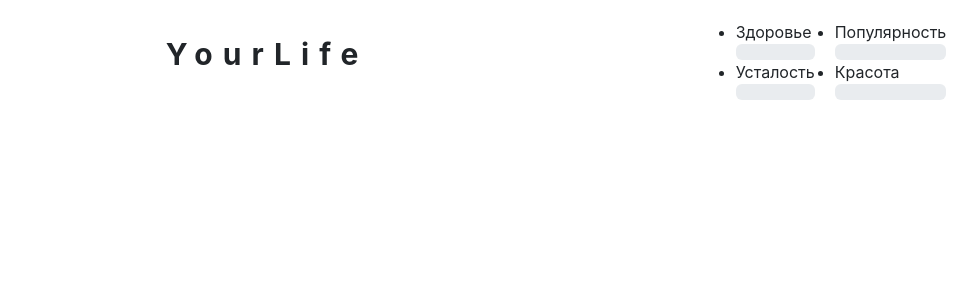
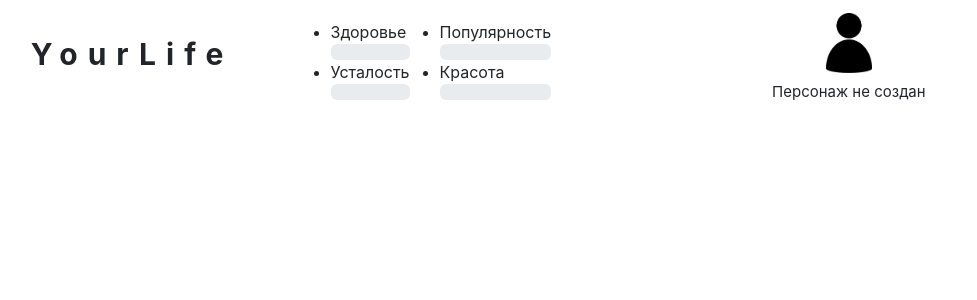
Before and after one commit to CheateRYT/yourLifeReact, a React (Create React App) app: page /game in a window 1280 px wide. Shown: the top 300 px of the page, without its empty margins (84-1061 px from the left). Built offline with nearby package versions, Linux system fonts and the light colour scheme.

Commit message:
added mini-profile

```diff
--- a/src/Components/Game.jsx
+++ b/src/Components/Game.jsx
@@ -3,10 +3,11 @@ import { useContext, useEffect } from 'react';
 import { UserContext } from '../Contexts/UserContext';
 import { Routes, Route, Outlet } from 'react-router-dom';
 import ProgressBar from 'react-bootstrap/ProgressBar';
+import emptyProfile from '../img/emptyProfile.png';
 export const Game = () => {
   return (
     <div className="game">
-      <div className="container game-navbar ">
+      <div className="container game-navbar">
         <h1 className="game-navbar__title">YourLife</h1>
         <ul className="charact-list">
           <div className="characts-column">
@@ -30,6 +31,10 @@ export const Game = () => {
             </li>
           </div>
         </ul>
+        <div className="mini-profile">
+          <img className="mini-profile__img" src={emptyProfile} alt="" />
+          <span className="mini-profile__name">Персонаж не создан</span>
+        </div>
       </div>
     </div>
   );
--- a/src/Components/css/Game.scss
+++ b/src/Components/css/Game.scss
@@ -18,10 +18,22 @@
 .charact-list {
   margin-top: 20px;
   display: flex;
-  gap: 20px;
+  gap: 30px;
 }
 .game-navbar {
   align-items: center;
   display: flex;
   justify-content: space-around;
 }
+.mini-profile__img {
+  width: 10%;
+}
+.mini-profile__name {
+  font-size: 15px;
+}
+.mini-profile {
+  row-gap: 8px;
+  display: flex;
+  align-items: center;
+  flex-direction: column;
+}
```
Also changed, not shown: src/img/emptyProfile.png (added).
